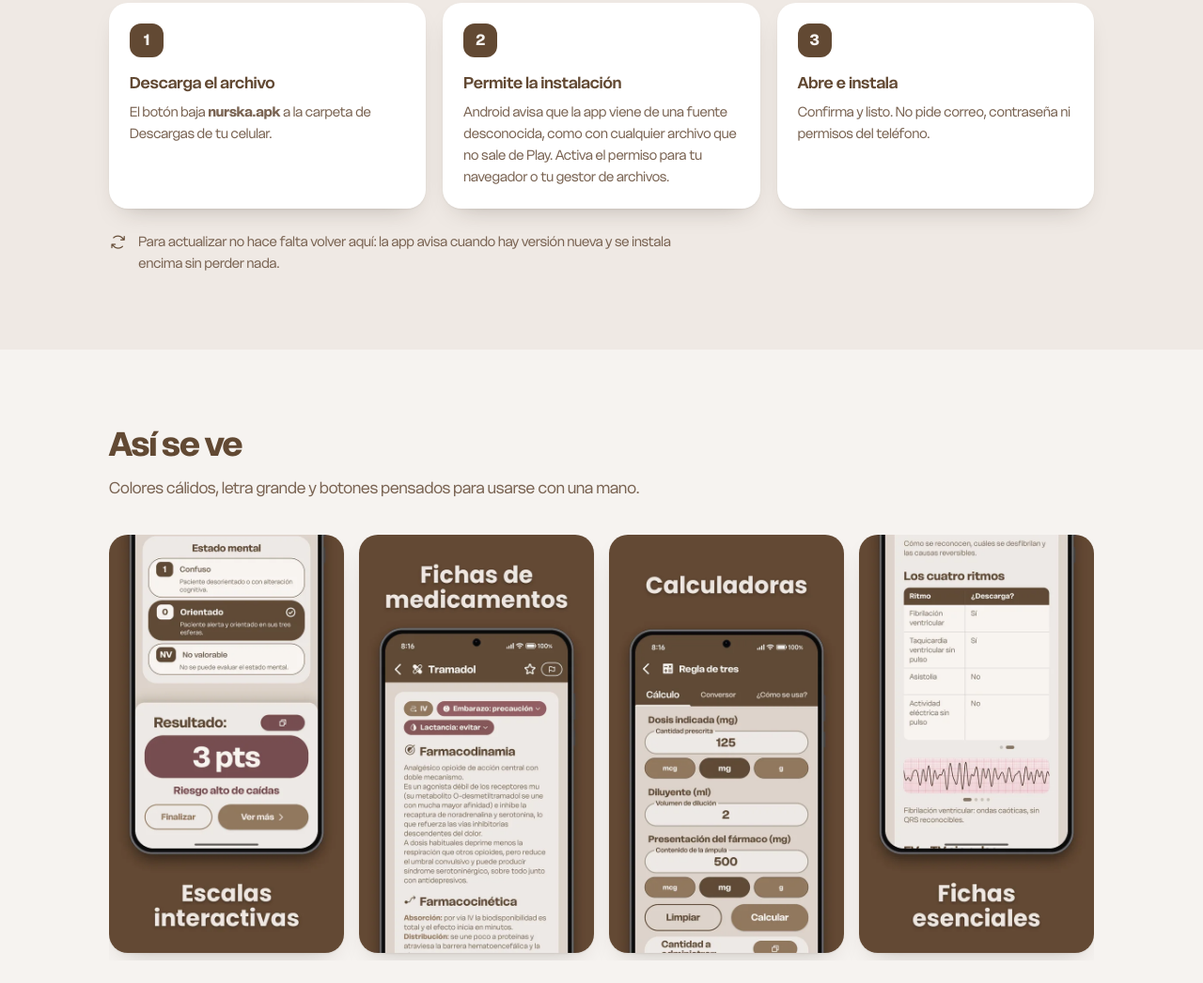
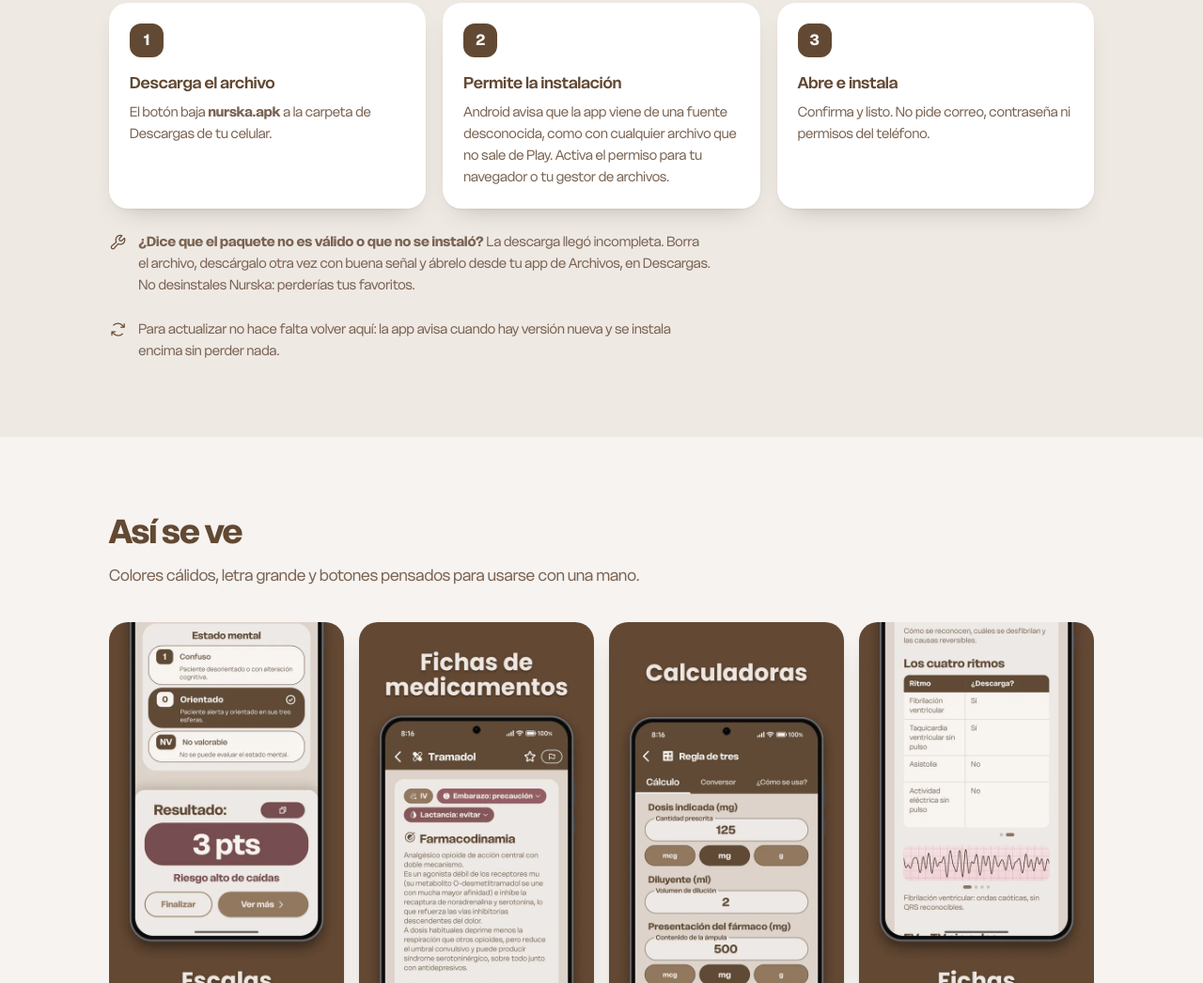
Before and after one commit to farkasokovo/nurska-app, a plain HTML site: page index.html in a window 1280 px wide. Shown: the part 1198-2244 px from the top of the page at 94% size. Drawn offline with nearby package versions, Linux system fonts and the light colour scheme; no server answers.

Commit message:
Landing: ayuda para el error de paquete no válido al instalar en Android
Co-Authored-By: Claude Fable 5.2 <noreply@anthropic.com>
Claude-Session: https://claude.ai/code/session_01FsfKZ1knpTXjysVmniKvEW

```diff
--- a/index.html
+++ b/index.html
@@ -471,6 +471,7 @@
             <p>Confirma y listo. No pide correo, contraseña ni permisos del teléfono.</p>
           </li>
         </ol>
+        <p class="nota"><i class="ph ph-wrench" aria-hidden="true"></i><span><b>¿Dice que el paquete no es válido o que no se instaló?</b> La descarga llegó incompleta. Borra el archivo, descárgalo otra vez con buena señal y ábrelo desde tu app de Archivos, en Descargas. No desinstales Nurska: perderías tus favoritos.</span></p>
         <p class="nota"><i class="ph ph-arrows-clockwise" aria-hidden="true"></i><span>Para actualizar no hace falta volver aquí: la app avisa cuando hay versión nueva y se instala encima sin perder nada.</span></p>
       </div>
 
```
